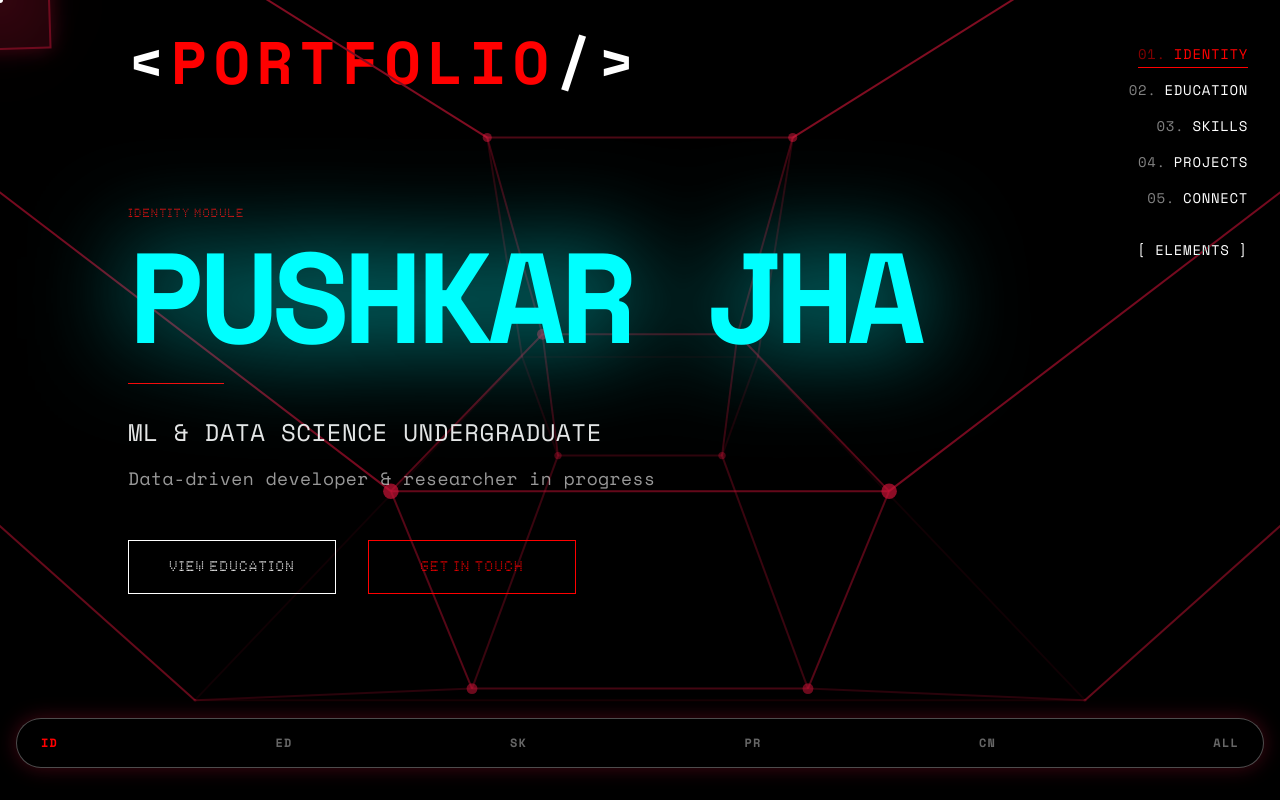
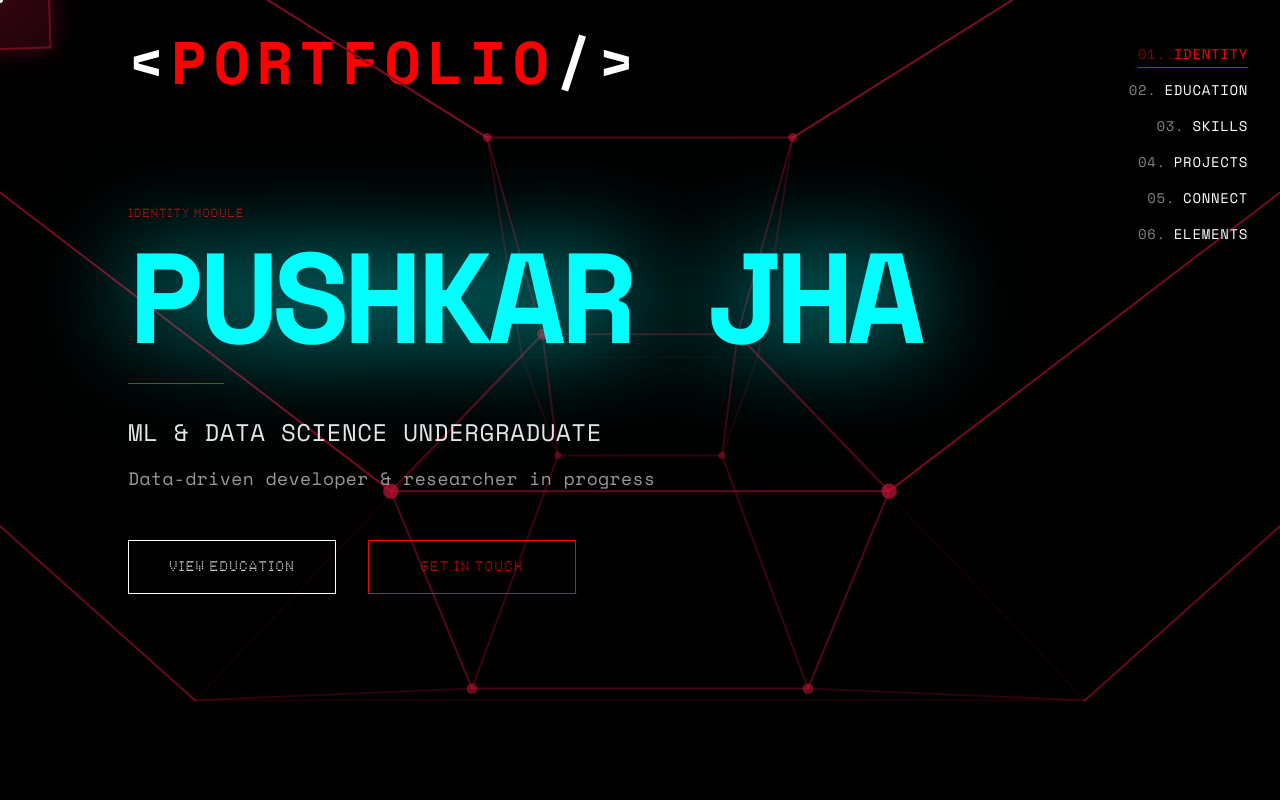
Before and after one commit to entr0py-y/Endeavor, a Next.js app: page / in a window 1280 px wide. Built offline with nearby package versions, Linux system fonts and the light colour scheme.

Commit message:
fix: standardize vh units and integrate Elements as 6th nav button

```diff
--- a/pages/index.tsx
+++ b/pages/index.tsx
@@ -50,14 +50,15 @@ export default function Home() {
   const [currentSection, setCurrentSection] = useState({ id: 'identity', x: 0, y: 0 });
   const [isZoomedOut, setIsZoomedOut] = useState(false);
 
-  const sectionsMap = {
+  const sectionsMap: { [key: string]: { x: number, y: number } } = {
     'identity': { x: 0, y: 0 },
     'education': { x: 1, y: 0 },
     'skills': { x: 1, y: 1 },
     'projects': { x: 2, y: 1 },
     'connect': { x: 2, y: 2 }
   };
-  const sectionsList = Object.keys(sectionsMap);
+  const sectionsList = ['identity', 'education', 'skills', 'projects', 'connect'];
+  const allNavItems = [...sectionsList, 'elements'];
 
 
   /* Smooth Scroll / Glow Logic (Retained for Mobile) */
@@ -85,6 +86,10 @@ export default function Home() {
   };
 
   const scrollToSection = (id: string) => {
+    if (id === 'elements') {
+      toggleZoom();
+      return;
+    }
     if (sectionsMap[id]) {
       setCurrentSection({ id, ...sectionsMap[id] });
       setIsZoomedOut(false); // Zoom in when navigating
@@ -111,7 +116,7 @@ export default function Home() {
 
   return (
     <div
-      className="h-[100dvh] w-full bg-nothing-black font-space-mono relative no-scrollbar cursor-none overflow-hidden snap-none scroll-smooth"
+      className="h-[100vh] w-full bg-nothing-black font-space-mono relative no-scrollbar cursor-none overflow-hidden snap-none scroll-smooth"
       onClick={handleGlobalClick}
     >
       {/* Background Elements */}
@@ -151,43 +156,31 @@ export default function Home() {
 
         {/* Desktop Nav */}
         <div className="hidden md:flex flex-col items-end gap-2 text-sm tracking-wider pt-2 pointer-events-auto">
-          {sectionsList.map((item, index) => (
+          {allNavItems.map((item, index) => (
             <button
               key={item}
               onClick={() => scrollToSection(item)}
-              className={`hover:text-nothing-red transition-colors relative group uppercase text-right py-1 cursor-pointer ${currentSection.id === item ? 'text-nothing-red' : ''}`}
+              className={`hover:text-nothing-red transition-colors relative group uppercase text-right py-1 cursor-pointer ${item === 'elements' ? (isZoomedOut ? 'text-nothing-red' : '') : (currentSection.id === item ? 'text-nothing-red' : '')}`}
             >
               <span className="opacity-50 mr-2">0{index + 1}.</span>
               {item}
-              <span className={`absolute bottom-0 right-0 h-px bg-nothing-red transition-all duration-300 ${currentSection.id === item ? 'w-full' : 'w-0 group-hover:w-full'}`} />
+              <span className={`absolute bottom-0 right-0 h-px bg-nothing-red transition-all duration-300 ${item === 'elements' ? (isZoomedOut ? 'w-full' : 'w-0 group-hover:w-full') : (currentSection.id === item ? 'w-full' : 'w-0 group-hover:w-full')}`} />
             </button>
           ))}
-          <button
-            onClick={toggleZoom}
-            className={`hover:text-nothing-red transition-colors relative group uppercase text-right py-1 cursor-pointer mt-4 ${isZoomedOut ? 'text-nothing-red' : ''}`}
-          >
-            [ ELEMENTS ]
-          </button>
         </div>
       </nav>
 
-      {/* Mobile Bottom Dock (Hyper-Visible - DEBUG MODE) */}
-      <nav className="fixed !bottom-8 !left-4 !right-4 z-[9999] flex justify-between items-center bg-black border border-white/30 rounded-full px-6 py-4 pointer-events-auto shadow-[0_0_20px_rgba(220,20,60,0.3)]">
-        {sectionsList.map((item, index) => (
+      {/* Mobile Bottom Dock */}
+      <nav className="fixed bottom-8 left-4 right-4 z-[9999] md:hidden flex justify-between items-center bg-black border border-white/30 rounded-full px-4 py-3 pointer-events-auto shadow-[0_0_20px_rgba(220,20,60,0.3)]">
+        {allNavItems.map((item) => (
           <button
             key={item}
             onClick={() => scrollToSection(item)}
-            className={`text-xs font-bold tracking-widest transition-colors ${currentSection.id === item ? 'text-nothing-red' : 'text-white/40'}`}
+            className={`text-xs font-bold tracking-widest transition-colors ${item === 'elements' ? (isZoomedOut ? 'text-nothing-red' : 'text-white/40') : (currentSection.id === item ? 'text-nothing-red' : 'text-white/40')}`}
           >
-            {item === 'identity' ? 'ID' : item === 'education' ? 'ED' : item === 'skills' ? 'SK' : item === 'projects' ? 'PR' : 'CN'}
+            {item === 'identity' ? 'ID' : item === 'education' ? 'ED' : item === 'skills' ? 'SK' : item === 'projects' ? 'PR' : item === 'connect' ? 'CN' : 'ALL'}
           </button>
         ))}
-        <button
-          onClick={toggleZoom}
-          className={`text-xs font-bold tracking-widest transition-colors ${isZoomedOut ? 'text-nothing-red' : 'text-white/40'}`}
-        >
-          ALL
-        </button>
       </nav>
 
       {/* Content Wrapper - Zig-Zag Grid */}
@@ -198,7 +191,7 @@ export default function Home() {
           height: '300vh',
           transform: isZoomedOut
             ? `scale(0.2) translate(0, 0)`
-            : `translate(-${currentSection.x * 100}vw, -${currentSection.y * 100}dvh)`,
+            : `translate(-${currentSection.x * 100}vw, -${currentSection.y * 100}vh)`,
           transformOrigin: 'top left'
         }}
       >
@@ -206,7 +199,7 @@ export default function Home() {
         {/* Screen 1: Identity (0,0) */}
         <section
           id="identity"
-          className={`absolute top-0 left-0 w-[100vw] h-[100dvh] flex flex-col items-start justify-center p-6 md:pl-32 relative z-10 overflow-hidden ${isZoomedOut ? 'cursor-pointer hover:brightness-125 transition-all' : ''}`}
+          className={`absolute top-0 left-0 w-[100vw] h-[100vh] flex flex-col items-start justify-center p-6 md:pl-32 relative z-10 overflow-hidden ${isZoomedOut ? 'cursor-pointer hover:brightness-125 transition-all' : ''}`}
           onClick={() => isZoomedOut && scrollToSection('identity')}
         >
           <motion.div
@@ -250,7 +243,7 @@ export default function Home() {
         {/* Screen 2: Education (1,0) - Right of Identity */}
         <section
           id="education"
-          className={`absolute top-0 left-[100vw] w-[100vw] h-[100dvh] flex flex-col items-start justify-center p-6 md:pl-32 relative z-10 overflow-hidden ${isZoomedOut ? 'cursor-pointer hover:brightness-125 transition-all' : ''}`}
+          className={`absolute top-0 left-[100vw] w-[100vw] h-[100vh] flex flex-col items-start justify-center p-6 md:pl-32 relative z-10 overflow-hidden ${isZoomedOut ? 'cursor-pointer hover:brightness-125 transition-all' : ''}`}
           onClick={() => isZoomedOut && scrollToSection('education')}
         >
           {/* 3D Object: Cube on Right for Others */}
@@ -289,7 +282,7 @@ export default function Home() {
         {/* Screen 3: Skills (1,1) - Below Education */}
         <section
           id="skills"
-          className={`absolute top-[100dvh] left-[100vw] w-[100vw] h-[100dvh] flex flex-col items-start justify-center p-6 md:pl-32 relative z-10 overflow-hidden ${isZoomedOut ? 'cursor-pointer hover:brightness-125 transition-all' : ''}`}
+          className={`absolute top-[100vh] left-[100vw] w-[100vw] h-[100vh] flex flex-col items-start justify-center p-6 md:pl-32 relative z-10 overflow-hidden ${isZoomedOut ? 'cursor-pointer hover:brightness-125 transition-all' : ''}`}
           onClick={() => isZoomedOut && scrollToSection('skills')}
         >
           {/* 3D Object: Cube on Right for Others */}
@@ -350,7 +343,7 @@ export default function Home() {
         {/* Screen 4: Projects (2,1) - Right of Skills */}
         <section
           id="projects"
-          className={`absolute top-[100dvh] left-[200vw] w-[100vw] h-[100dvh] flex flex-col items-start justify-center p-6 md:pl-32 relative z-10 overflow-hidden ${isZoomedOut ? 'cursor-pointer hover:brightness-125 transition-all' : ''}`}
+          className={`absolute top-[100vh] left-[200vw] w-[100vw] h-[100vh] flex flex-col items-start justify-center p-6 md:pl-32 relative z-10 overflow-hidden ${isZoomedOut ? 'cursor-pointer hover:brightness-125 transition-all' : ''}`}
           onClick={() => isZoomedOut && scrollToSection('projects')}
         >
           {/* 3D Object: Cube on Right for Others */}
@@ -378,7 +371,7 @@ export default function Home() {
         {/* Screen 5: Connect (2,2) - Below Projects */}
         <section
           id="connect"
-          className={`absolute top-[200dvh] left-[200vw] w-[100vw] h-[100dvh] flex flex-col items-start justify-center p-6 md:pl-32 relative z-10 overflow-hidden ${isZoomedOut ? 'cursor-pointer hover:brightness-125 transition-all' : ''}`}
+          className={`absolute top-[200vh] left-[200vw] w-[100vw] h-[100vh] flex flex-col items-start justify-center p-6 md:pl-32 relative z-10 overflow-hidden ${isZoomedOut ? 'cursor-pointer hover:brightness-125 transition-all' : ''}`}
           onClick={() => isZoomedOut && scrollToSection('connect')}
         >
           {/* 3D Object: Cube on Right for Others */}
```
